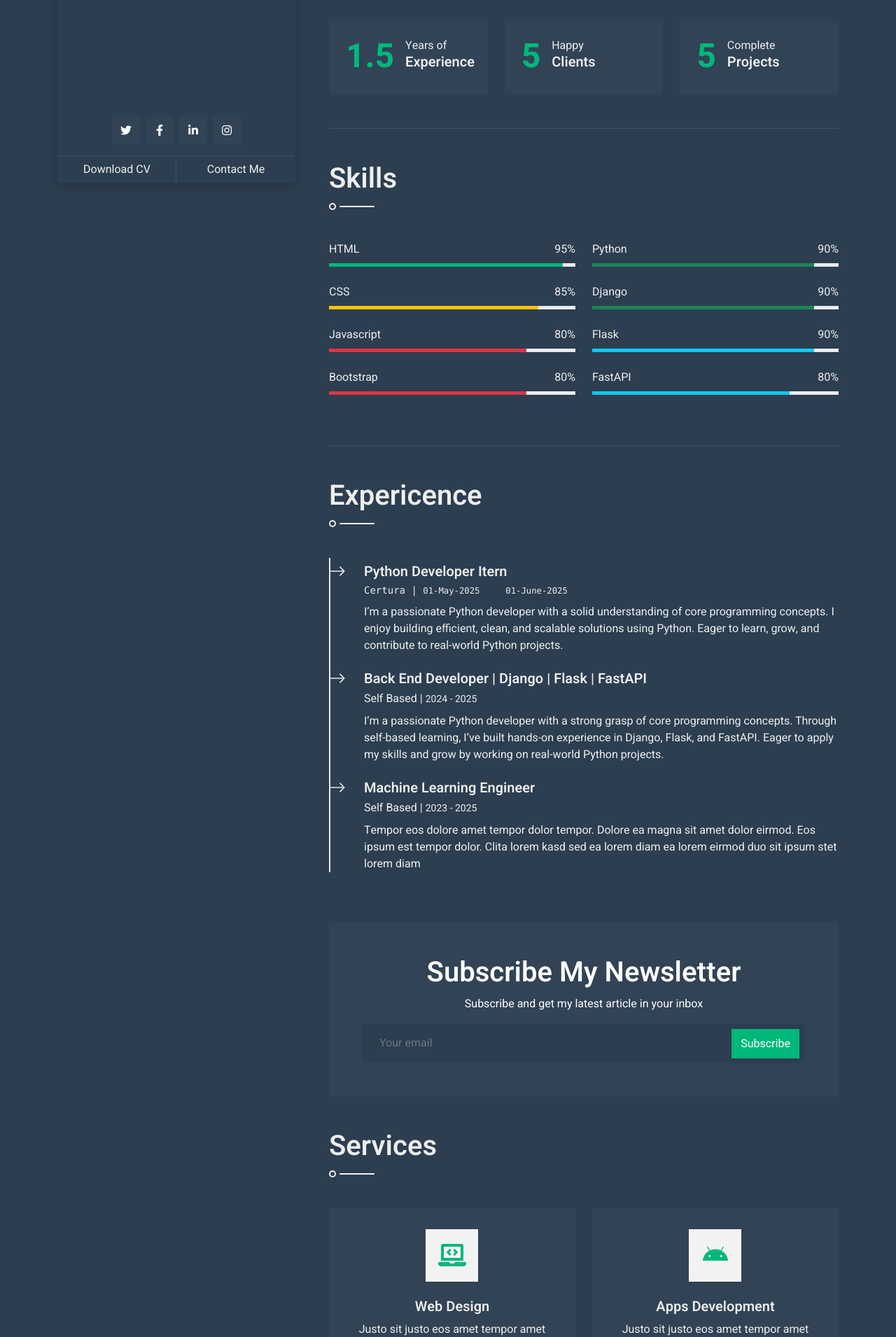
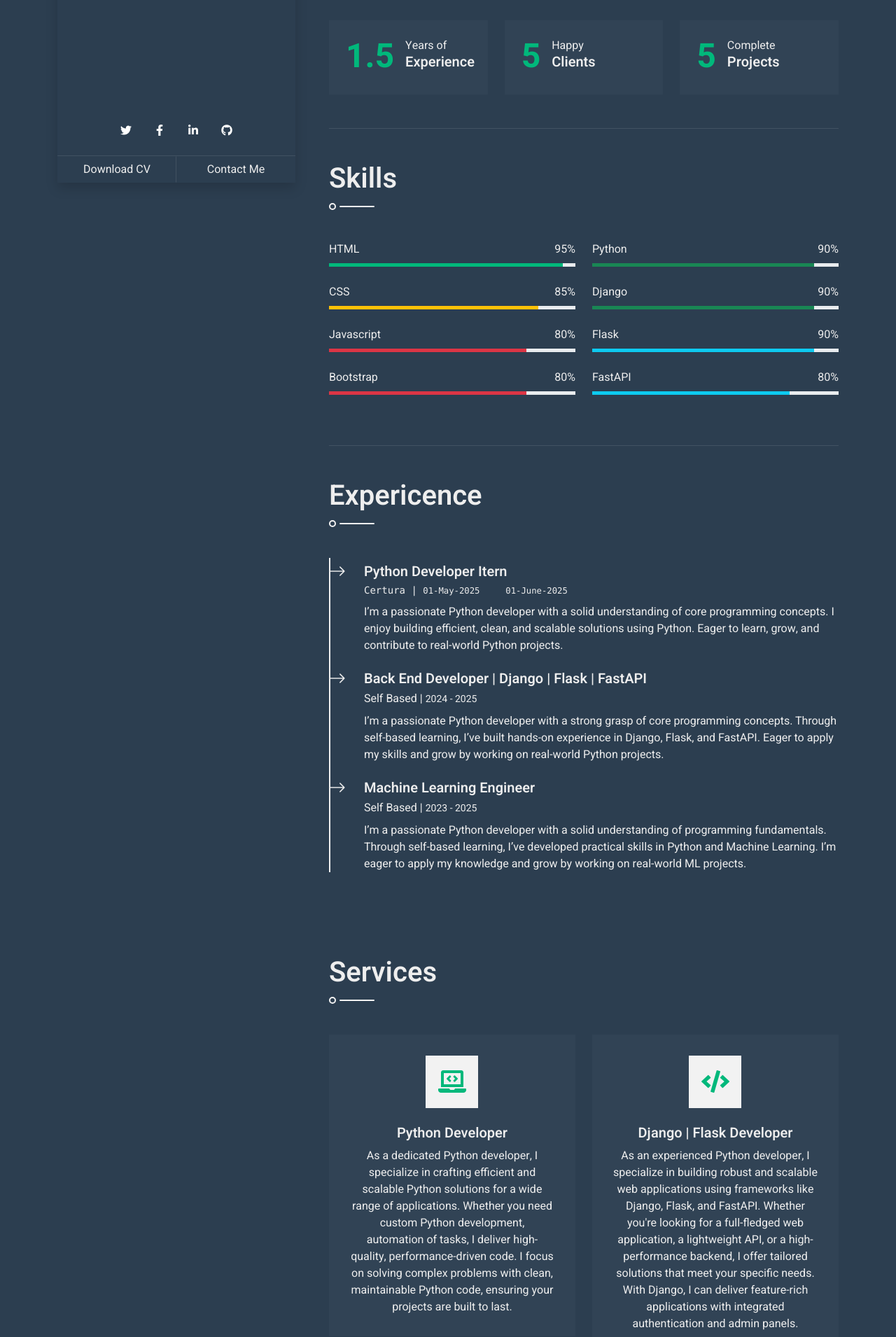
Before and after one commit to Ubaid883/ubaid-portfolio, a Flask app: page / in a window 1280 px wide. Shown: the part 539-2449 px from the top of the page at 70% size. Run offline with Flask 3, Linux system fonts and the light colour scheme; some libraries are stand-ins or nearby versions.

Commit message:
Set Footer

```diff
--- a/ubaid_portfolio/templates/index.html
+++ b/ubaid_portfolio/templates/index.html
@@ -56,10 +56,10 @@
                         </div>
                     </div>
                     <div class="d-flex justify-content-center mt-auto mb-3">
-                        <a class="btn btn-secondary btn-square mx-1" href="#"><i class="fab fa-twitter"></i></a>
-                        <a class="btn btn-secondary btn-square mx-1" href="#"><i class="fab fa-facebook-f"></i></a>
-                        <a class="btn btn-secondary btn-square mx-1" href="#"><i class="fab fa-linkedin-in"></i></a>
-                        <a class="btn btn-secondary btn-square mx-1" href="#"><i class="fab fa-instagram"></i></a>
+                            <a class="btn btn-dark btn-square mx-1 " target='_blank' href="https://x.com/ubaidsaleem83"><i class="fab fa-twitter"></i></a>
+                            <a class="btn btn-dark btn-square mx-1 " target='_blank' href="https://www.facebook.com/ubaidullah.saleem.75"><i class="fab fa-facebook-f"></i></a>
+                            <a class="btn btn-dark btn-square mx-1 " target='_blank' href="https://www.linkedin.com/in/ubaid-ullah-712152360/"><i class="fab fa-linkedin-in"></i></a>
+                            <a class="btn btn-dark btn-square mx-1 " target='_blank' href="https://github.com/Ubaid883"><i class="fab fa-github"></i></a>
                     </div>
                     <div class="d-flex align-items-end justify-content-between border-top">
                         <a href="" class="btn w-50 border-end">Download CV</a>
@@ -92,7 +92,7 @@
                             <span class="fw-medium text-primary">Experience:</span> 1.5 Years
                         </div>
                         <div class="col-sm-6 py-1">
-                            <span class="fw-medium text-primary">Phone:</span> +092 307 0056383
+                            <span class="fw-medium text-primary">Phone:</span> +92 307 0056383
                         </div>
                         <div class="col-sm-6 py-1">
                             <span class="fw-medium text-primary">Email:</span> ubaidsaleem811@gmail.com
@@ -258,28 +258,14 @@
                                 style="top: -5px; left: -50px;"></span>
                             <h5 class="mb-1">Machine Learning Engineer</h5>
                             <p class="mb-2">Self Based | <small>2023 - 2025</small></p>
-                            <p>Tempor eos dolore amet tempor dolor tempor. Dolore ea magna sit amet dolor eirmod. Eos
-                                ipsum est tempor dolor. Clita lorem kasd sed ea lorem diam ea lorem eirmod duo sit ipsum
-                                stet lorem diam</p>
+                            <p>I’m a passionate Python developer with a solid understanding of programming fundamentals.
+                                Through self-based learning, I’ve developed practical skills in Python and Machine
+                                Learning.
+                                I’m eager to apply my knowledge and grow by working on real-world ML projects.</p>
                         </div>
                     </div>
                 </section>
                 <!-- Expericence End -->
-
-                <!-- Subscribe Start -->
-                <section class="wow fadeInUp" data-wow-delay="0.1s">
-                    <div class="bg-secondary text-center p-5">
-                        <h1 class="text-white font-weight-bold">Subscribe My Newsletter</h1>
-                        <p class="text-white">Subscribe and get my latest article in your inbox</p>
-                        <div class="position-relative w-100">
-                            <input class="form-control bg-dark border-0 w-100 py-3 ps-4 pe-5" type="text"
-                                placeholder="Your email">
-                            <button type="button"
-                                class="btn btn-primary py-2 position-absolute top-0 end-0 mt-2 me-2">Subscribe</button>
-                        </div>
-                    </div>
-                </section>
-                <!-- Subscribe End -->
 
                 <!-- Services Start -->
                 <section class="py-5 border-bottom wow fadeInUp" data-wow-delay="0.1s">
@@ -288,33 +274,49 @@
                         <div class="col-md-6">
                             <div class="service-item">
                                 <i class="fa fa-2x fa-laptop-code mx-auto mb-4"></i>
-                                <h5 class="mb-2">Web Design</h5>
-                                <p class="mb-0">Justo sit justo eos amet tempor amet clita amet ipsum eos elitr. Amet
-                                    lorem lorem lorem est amet labore</p>
+                                <h5 class="mb-2">Python Developer</h5>
+                                <p class="mb-0">As a dedicated Python developer, I specialize in crafting efficient and
+                                    scalable Python solutions for a wide range of applications. Whether you need custom
+                                    Python development, automation of tasks, I deliver high-quality,
+                                    performance-driven code. I focus on solving complex problems with clean,
+                                    maintainable Python code, ensuring your projects are built to last.</p>
                             </div>
                         </div>
                         <div class="col-md-6">
                             <div class="service-item">
-                                <i class="fab fa-2x fa-android mx-auto mb-4"></i>
-                                <h5 class="mb-2">Apps Development</h5>
-                                <p class="mb-0">Justo sit justo eos amet tempor amet clita amet ipsum eos elitr. Amet
-                                    lorem lorem lorem est amet labore</p>
+                                <i class="fa fa-2x fa-code mx-auto mb-4"></i>
+                                <h5 class="mb-2">Django | Flask Developer</h5>
+                                <p class="mb-0">As an experienced Python developer, I specialize in building robust and
+                                    scalable web applications using frameworks like Django, Flask, and FastAPI. Whether
+                                    you're looking for a full-fledged web application, a lightweight API, or a
+                                    high-performance backend, I offer tailored solutions that meet your specific needs.
+                                    With Django, I can deliver feature-rich applications with integrated authentication
+                                    and admin panels. </p>
                             </div>
                         </div>
                         <div class="col-md-6">
                             <div class="service-item">
-                                <i class="fa fa-2x fa-search mx-auto mb-4"></i>
-                                <h5 class="mb-2">SEO</h5>
-                                <p class="mb-0">Justo sit justo eos amet tempor amet clita amet ipsum eos elitr. Amet
-                                    lorem lorem lorem est amet labore</p>
+                                <i class="fa fa-2x fa-laptop-code mx-auto mb-4"></i>
+                                <h5 class="mb-2">Machine Learning Engineer</h5>
+                                <p class="mb-0">I specialize in developing scalable web applications using Django,
+                                    Flask, and FastAPI for efficient, high-performance solutions.
+                                    Additionally, I offer Machine Learning services to build intelligent models that
+                                    automate tasks and derive insights from data.
+                                    Each project is designed with clean, maintainable code, ensuring optimal performance
+                                    and quality.</p>
                             </div>
                         </div>
                         <div class="col-md-6">
                             <div class="service-item">
-                                <i class="fa fa-2x fa-edit mx-auto mb-4"></i>
-                                <h5 class="mb-2">Content Creating</h5>
-                                <p class="mb-0">Justo sit justo eos amet tempor amet clita amet ipsum eos elitr. Amet
-                                    lorem lorem lorem est amet labore</p>
+                                <i class="fa fa-2x fa-code mx-auto mb-4"></i>
+                                <h5 class="mb-2">RAG Applications</h5>
+                                <p class="mb-0">I specialize in developing scalable web applications using Django,
+                                    Flask, and FastAPI, along with Machine Learning solutions to automate tasks and
+                                    extract insights.
+                                    I also build RAG (Retrieval-Augmented Generation) Systems, integrating advanced AI
+                                    models to improve data retrieval and content generation.
+                                    Every project focuses on clean, efficient code, ensuring performance, scalability,
+                                    and quality.</p>
                             </div>
                         </div>
                     </div>
@@ -394,7 +396,7 @@
                 <!-- Portfolio End -->
 
                 <!-- Testimonial Start -->
-                <section class="py-5 border-bottom wow fadeInUp" data-wow-delay="0.1s">
+                <!-- <section class="py-5 border-bottom wow fadeInUp" data-wow-delay="0.1s">
                     <h1 class="title pb-3 mb-5">Testimonial</h1>
                     <div class="owl-carousel testimonial-carousel">
                         <div class="text-left">
@@ -440,15 +442,16 @@
                             </div>
                         </div>
                     </div>
-                </section>
+                </section> -->
                 <!-- Testimonial End -->
 
                 <!-- Contact Start -->
                 <section class="py-5 wow fadeInUp" data-wow-delay="0.1s" id="contact">
                     <h1 class="title pb-3 mb-5">Contact Me</h1>
-                    <p class="mb-4">The contact form is currently inactive. Get a functional and working contact form
-                        with Ajax & PHP in a few minutes. Just copy and paste the files, add a little code and you're
-                        done. <a href="https://htmlcodex.com/contact-form">Download Now</a></p>
+                    <p class="mb-4">I’d love to hear about your project! If you’re looking for a Python developer or
+                        need help with web development, machine learning, or RAG systems, feel free to reach out. Let’s
+                        connect and bring your ideas to life!
+                    </p>
                     <form>
                         <div class="row g-3">
                             <div class="col-md-6">
@@ -492,21 +495,14 @@
                 <section class="wow fadeIn" data-wow-delay="0.1s">
                     <div class="bg-secondary text-light text-center p-5">
                         <div class="d-flex justify-content-center mb-4">
-                            <a class="btn btn-dark btn-square mx-1" href="#"><i class="fab fa-twitter"></i></a>
-                            <a class="btn btn-dark btn-square mx-1" href="#"><i class="fab fa-facebook-f"></i></a>
-                            <a class="btn btn-dark btn-square mx-1" href="#"><i class="fab fa-linkedin-in"></i></a>
-                            <a class="btn btn-dark btn-square mx-1" href="#"><i class="fab fa-instagram"></i></a>
-                        </div>
-                        <div class="d-flex justify-content-center mb-3">
-                            <a class="text-light px-3 border-end" href="#">Privacy</a>
-                            <a class="text-light px-3 border-end" href="#">Terms</a>
-                            <a class="text-light px-3 border-end" href="#">FAQs</a>
-                            <a class="text-light px-3" href="#">Help</a>
+                            <a class="btn btn-dark btn-square mx-1 " target='_blank' href="https://x.com/ubaidsaleem83"><i class="fab fa-twitter"></i></a>
+                            <a class="btn btn-dark btn-square mx-1 " target='_blank' href="https://www.facebook.com/ubaidullah.saleem.75"><i class="fab fa-facebook-f"></i></a>
+                            <a class="btn btn-dark btn-square mx-1 " target='_blank' href="https://www.linkedin.com/in/ubaid-ullah-712152360/"><i class="fab fa-linkedin-in"></i></a>
+                            <a class="btn btn-dark btn-square mx-1 " target='_blank' href="https://github.com/Ubaid883"><i class="fab fa-github"></i></a>
                         </div>
 
                         <!--/*** This template is free as long as you keep the footer author’s credit link/attribution link/backlink. If you'd like to use the template without the footer author’s credit link/attribution link/backlink, you can purchase the Credit Removal License from "https://htmlcodex.com/credit-removal". Thank you for your support. ***/-->
-                        <p class="m-0">&copy; All Rights Reserved. Designed by <a href="https://htmlcodex.com">HTML
-                                Codex</a></p>
+                        <p class="m-0">&copy; All Rights Reserved. </p>
                     </div>
                 </section>
                 <!-- Footer End -->
```
